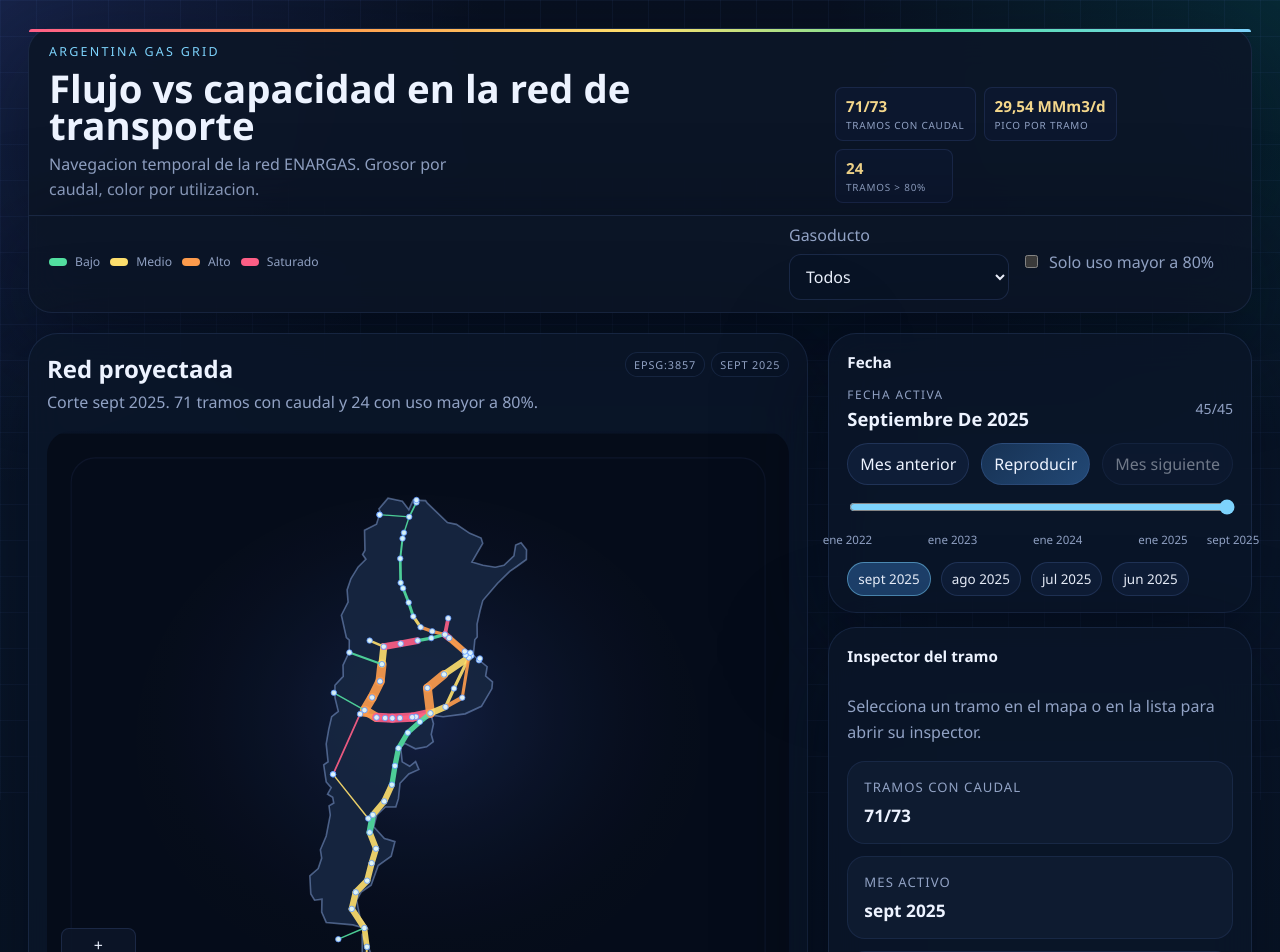
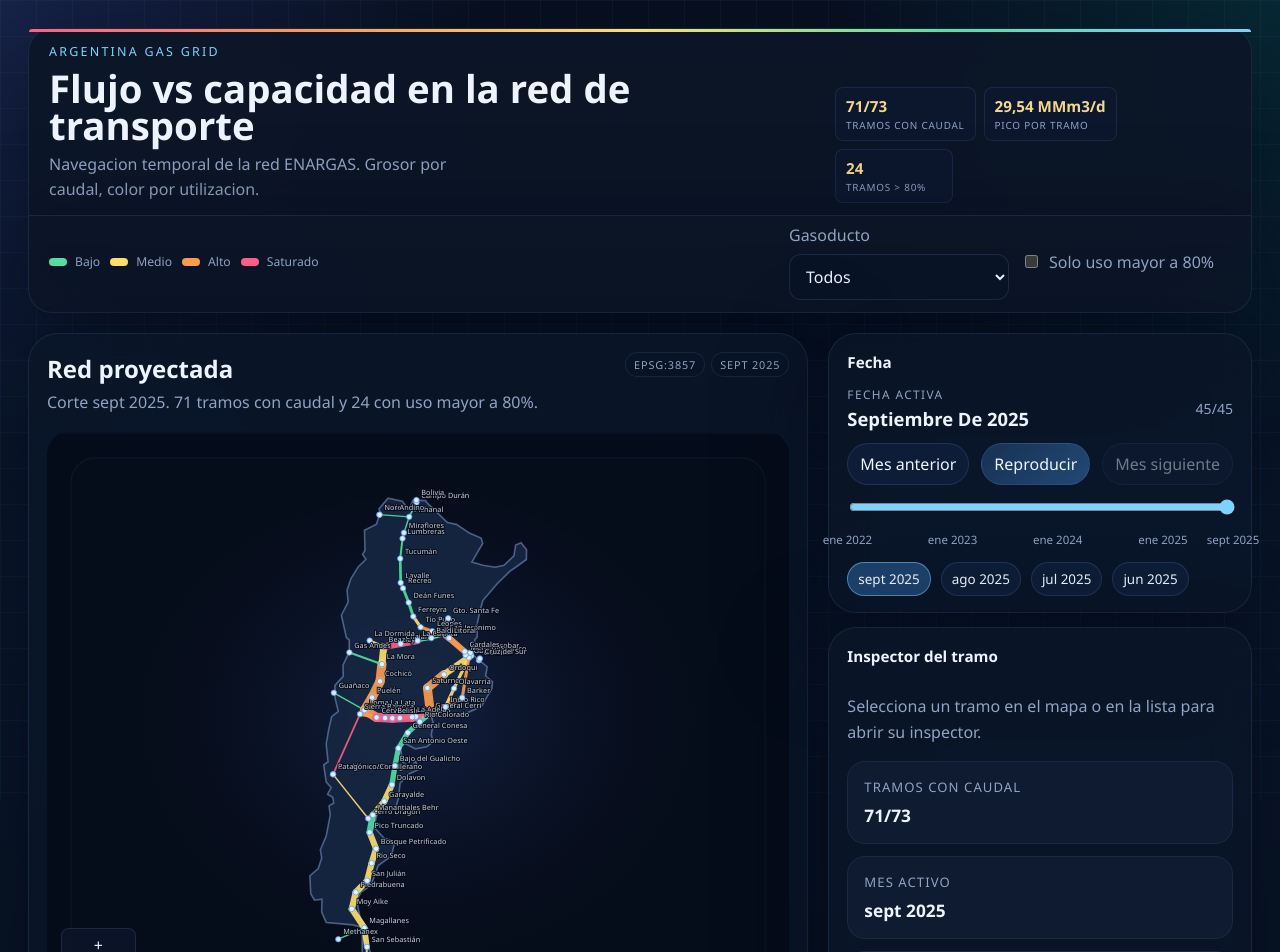
Before and after one commit to mpodeley/pruebacodex, a React (Vite) app: page / in a window 1280 px wide. Shown: the top 952 px of the page. Built offline with nearby package versions, Linux system fonts and the light colour scheme.

Commit message:
Improve route picking and restore node labels

```diff
--- a/src/App.tsx
+++ b/src/App.tsx
@@ -171,6 +171,32 @@ function buildSeriesPath(
       return `${index === 0 ? "M" : "L"} ${x.toFixed(1)} ${y.toFixed(1)}`;
     })
     .join(" ");
+}
+
+function distanceToSegment(
+  point: { x: number; y: number },
+  start: { x: number; y: number },
+  end: { x: number; y: number }
+) {
+  const dx = end.x - start.x;
+  const dy = end.y - start.y;
+
+  if (dx === 0 && dy === 0) {
+    return Math.hypot(point.x - start.x, point.y - start.y);
+  }
+
+  const t = Math.max(
+    0,
+    Math.min(
+      1,
+      ((point.x - start.x) * dx + (point.y - start.y) * dy) / (dx * dx + dy * dy)
+    )
+  );
+
+  const projectionX = start.x + t * dx;
+  const projectionY = start.y + t * dy;
+
+  return Math.hypot(point.x - projectionX, point.y - projectionY);
 }
 
 function utilizationColor(utilization: number | null) {
@@ -566,16 +592,34 @@ export default function App() {
   }
 
   function handlePointerUp(event: React.PointerEvent<SVGSVGElement>) {
+    if (!dragState.current?.moved) {
+      const rect = event.currentTarget.getBoundingClientRect();
+      const svgX = ((event.clientX - rect.left) / rect.width) * CANVAS_WIDTH;
+      const svgY = ((event.clientY - rect.top) / rect.height) * CANVAS_HEIGHT;
+      const mapPoint = {
+        x: (svgX - transform.x) / transform.scale,
+        y: (svgY - transform.y) / transform.scale
+      };
+
+      let nearestRoute: DisplayRoute | null = null;
+      let nearestDistance = Infinity;
+
+      for (const route of visibleRoutes) {
+        const distance = distanceToSegment(mapPoint, route.start, route.end);
+        if (distance < nearestDistance) {
+          nearestDistance = distance;
+          nearestRoute = route;
+        }
+      }
+
+      const hitThreshold = Math.max(6, 12 / transform.scale);
+      if (nearestRoute && nearestDistance <= hitThreshold) {
+        setSelectedRouteId(nearestRoute.ruta);
+      }
+    }
+
     dragState.current = null;
     setIsDragging(false);
-  }
-
-  function handleRouteSelect(routeId: string) {
-    if (dragState.current?.moved) {
-      return;
-    }
-
-    setSelectedRouteId(routeId);
   }
 
   return (
@@ -730,17 +774,6 @@ export default function App() {
                         y1={route.start.y}
                         x2={route.end.x}
                         y2={route.end.y}
-                        stroke="transparent"
-                        strokeWidth={Math.max(route.strokeWidth + 10, 16)}
-                        strokeLinecap="round"
-                        className="route-hit-area"
-                        onPointerUp={() => handleRouteSelect(route.ruta)}
-                      />
-                      <line
-                        x1={route.start.x}
-                        y1={route.start.y}
-                        x2={route.end.x}
-                        y2={route.end.y}
                         stroke={utilizationColor(route.utilization)}
                         strokeWidth={route.strokeWidth}
                         strokeLinecap="round"
@@ -751,7 +784,9 @@ export default function App() {
                 {visibleNodes.map((node) => (
                   <g key={node.id} className="node-group">
                     <circle cx={node.x} cy={node.y} r="3.4" className="node-dot" />
-                    <title>{node.label}</title>
+                    <text x={node.x + 6} y={node.y - 6} className="node-label">
+                      {node.label}
+                    </text>
                   </g>
                 ))}
                 </g>
--- a/src/styles.css
+++ b/src/styles.css
@@ -482,6 +482,17 @@ h1 {
   cursor: default;
 }
 
+.node-label {
+  fill: rgba(240, 245, 255, 0.84);
+  font-size: 9px;
+  letter-spacing: 0.01em;
+  paint-order: stroke;
+  stroke: rgba(5, 12, 25, 0.92);
+  stroke-width: 2.4px;
+  stroke-linejoin: round;
+  pointer-events: none;
+}
+
 .side-panel {
   display: grid;
   gap: 14px;
```
